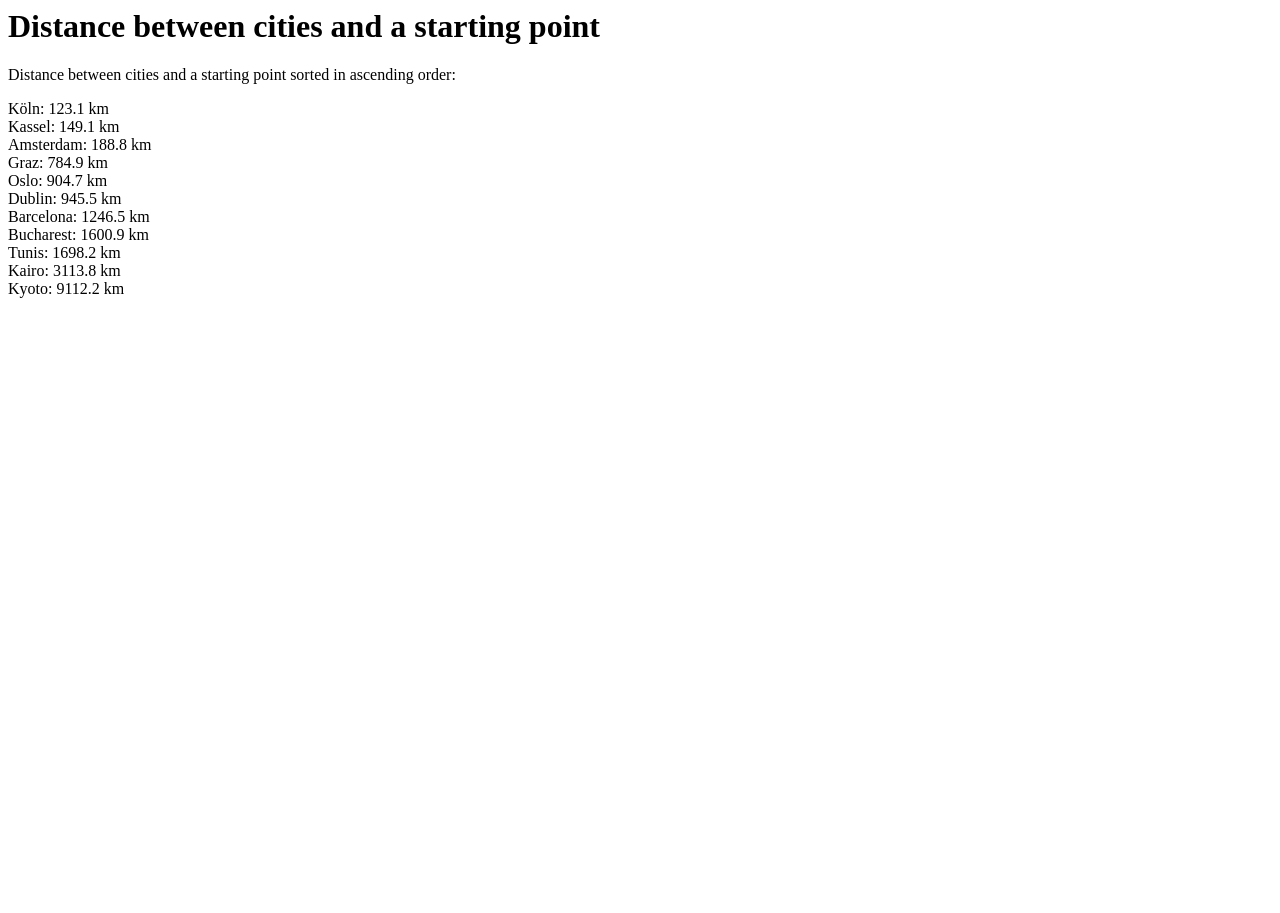
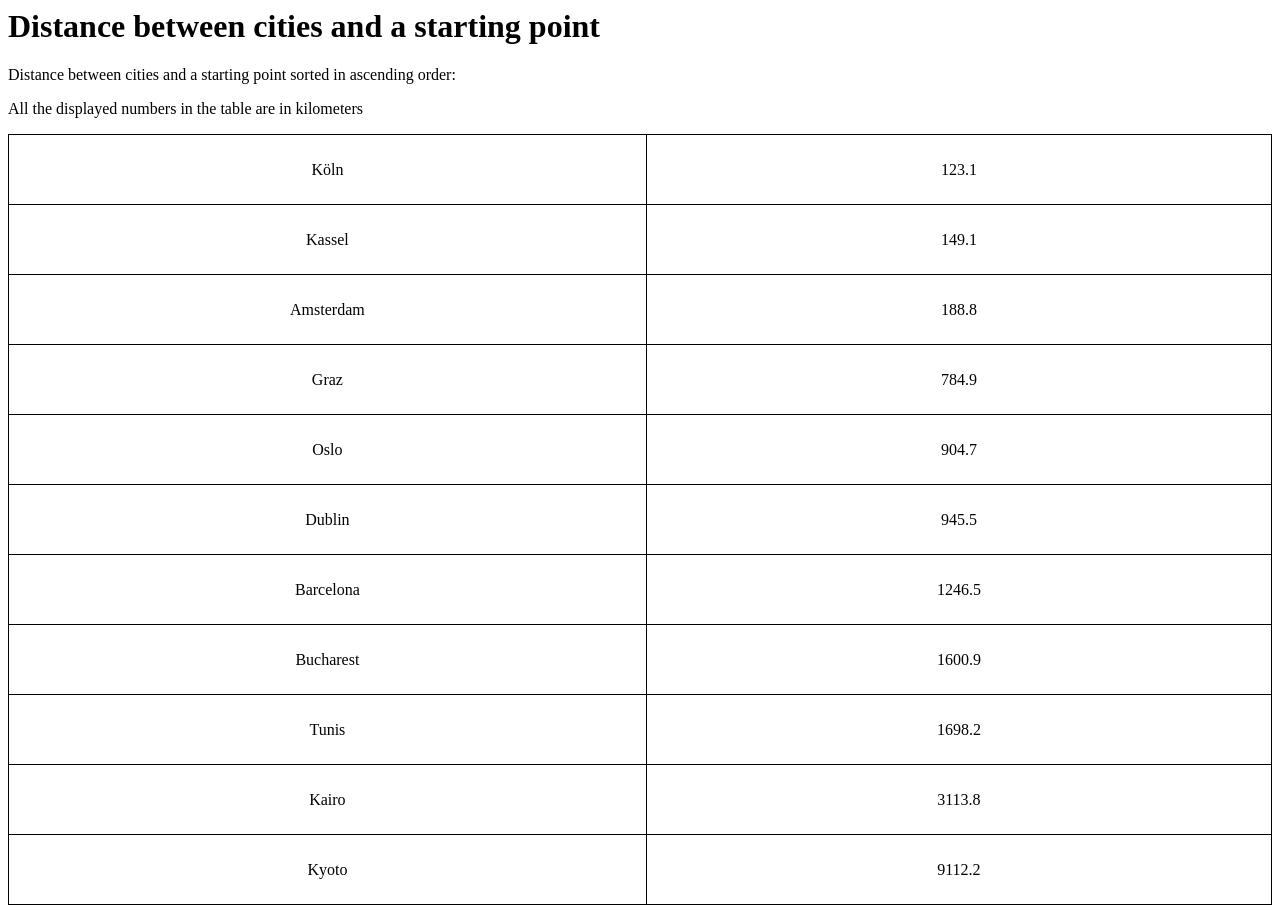
Before and after one commit to jova10/Geosoftware, a plain HTML site: page Aufgabe1/test.html in a window 1280 px wide. Before the commit the page ends 800 px from the top, so only its background shows below. Drawn offline with Linux system fonts and the light colour scheme.

Commit message:
Add files via upload

```diff
--- a/Aufgabe1/distance.js
+++ b/Aufgabe1/distance.js
@@ -4,7 +4,7 @@
 "use strict";
 
 // Creating a new 2d Array with Names of the cities and distance
-var citiesDistance = [
+var distanceFromPoint = [
     ["Köln", 0.0],
     ["Amsterdam", 0.0],
     ["Kassel", 0.0],
@@ -40,14 +40,14 @@ for(var i = 0; i < cities.length; i++) {
     const c = 2 * Math.atan2(Math.sqrt(a), Math.sqrt(1-a));
 
     const d = Math.round((R * c / 1000) * 10) / 10; // Converting into kilometres and rounding to one decimal place
-    // Saving the calculated distances in the given array citiesDistance
-    citiesDistance[i][1] = d;
+    // Saving the calculated distances in the given array distanceFromPoint
+    distanceFromPoint[i][1] = d;
 }
 }
 // Running the distance function to calculate the distance
 distances();
-// Sorting the 2d citiesDistance array. We have to compare the second Column where the distances are saved. Used "https://stackoverflow.com/questions/16096872/how-to-sort-2-dimensional-array-by-column-value".
-citiesDistance.sort(compareSecondColumn);
+// Sorting the 2d distanceFromPoint array. We have to compare the second Column where the distances are saved. Used "https://stackoverflow.com/questions/16096872/how-to-sort-2-dimensional-array-by-column-value".
+distanceFromPoint.sort(compareSecondColumn);
 
 function compareSecondColumn(a, b) {
     if (a[1] === b[1]) {
@@ -57,9 +57,22 @@ function compareSecondColumn(a, b) {
         return (a[1] < b[1]) ? -1 : 1;
     }
 }
-// Textoutput in HTML of the sorted Array cititesDistance with row break
-var result = "";
-for(var i = 0; i < citiesDistance.length; i++) {
-    result = result + citiesDistance[i][0] + ": " +  citiesDistance[i][1] + " km" + "<br />";
-}
-document.getElementById("result").innerHTML = result;
+
+// Creating a new table with row and cell. Saving the first value of the distanceFromPoint array in the first cell and the second value in the second cell.
+// Quelle:https://stackoverflow.com/questions/15164655/generate-html-table-from-2d-javascript-array
+function createTable(tableData) {
+    var table = document.createElement('table');
+    var row = {};
+    var cell = {};
+
+    tableData.forEach(function(rowData) {
+      row = table.insertRow();
+      rowData.forEach(function(cellData) {
+        cell = row.insertCell();
+        cell.textContent = cellData;
+      });
+    });
+    document.body.appendChild(table);
+  }
+
+createTable(distanceFromPoint);
--- /dev/null
+++ b/Aufgabe1/style.css
@@ -0,0 +1,11 @@
+table {
+        border-collapse: collapse;
+      }
+      td, th {
+        border: thin solid rgb(0, 0, 0);
+        padding: 0.5rem;
+        text-align: center;
+        width: 1000px;
+        height: 70px;
+        color: rgb(3, 0, 2);
+      }
--- a/Aufgabe1/test.html
+++ b/Aufgabe1/test.html
@@ -7,9 +7,10 @@
         <script defer src="cities.js"></script>
         <script defer src="point.js"></script>
         <script defer src="distance.js" ></script>
+        <link rel="stylesheet" href="style.css">
     </head>
     <body>
         <h1> Distance between cities and a starting point </h1>
         <p> Distance between cities and a starting point sorted in ascending order: </p>
-        <p id="result" ></p>
+        <p> All the displayed numbers in the table are in kilometers</p>
     </body>
```
